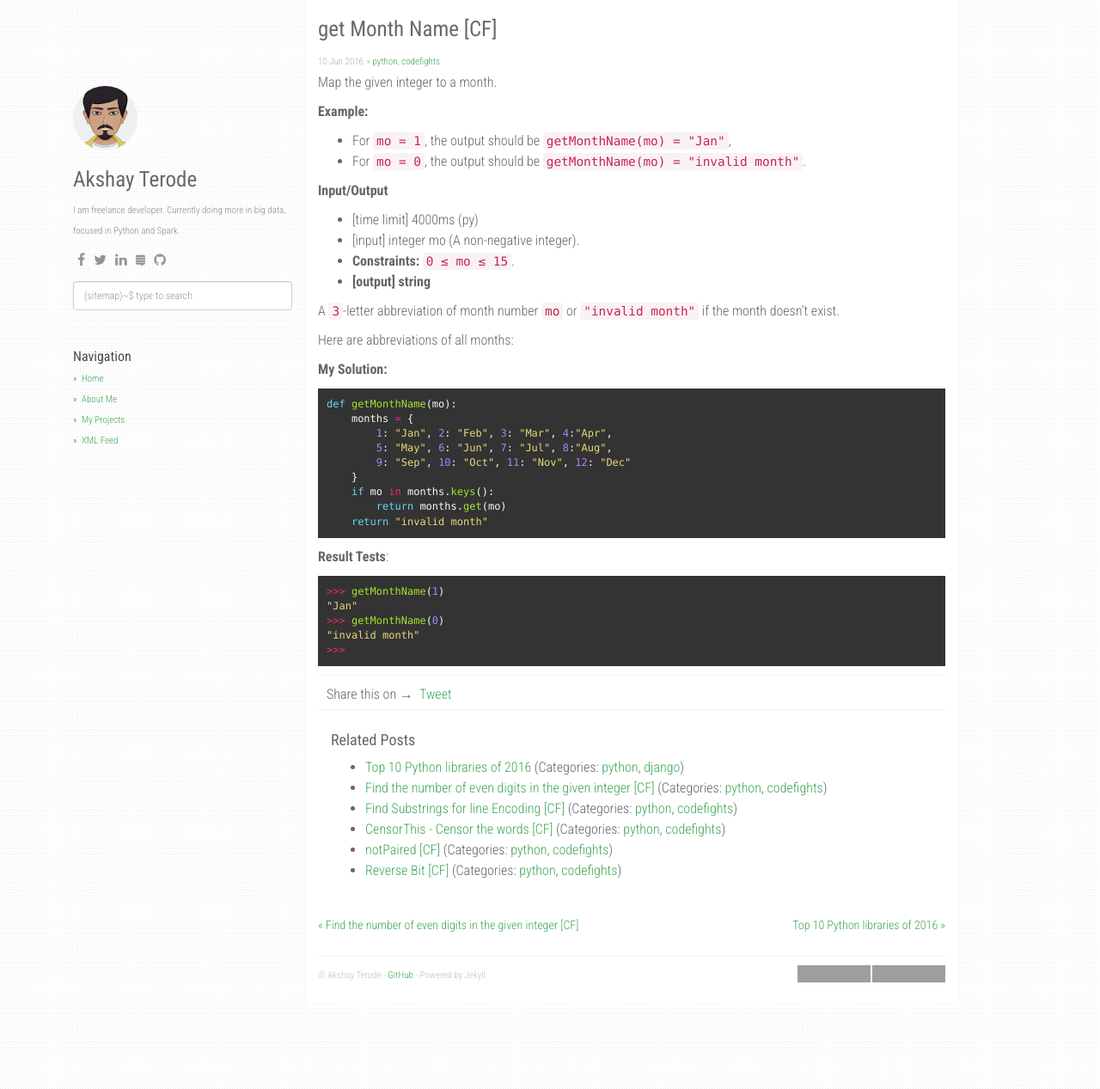
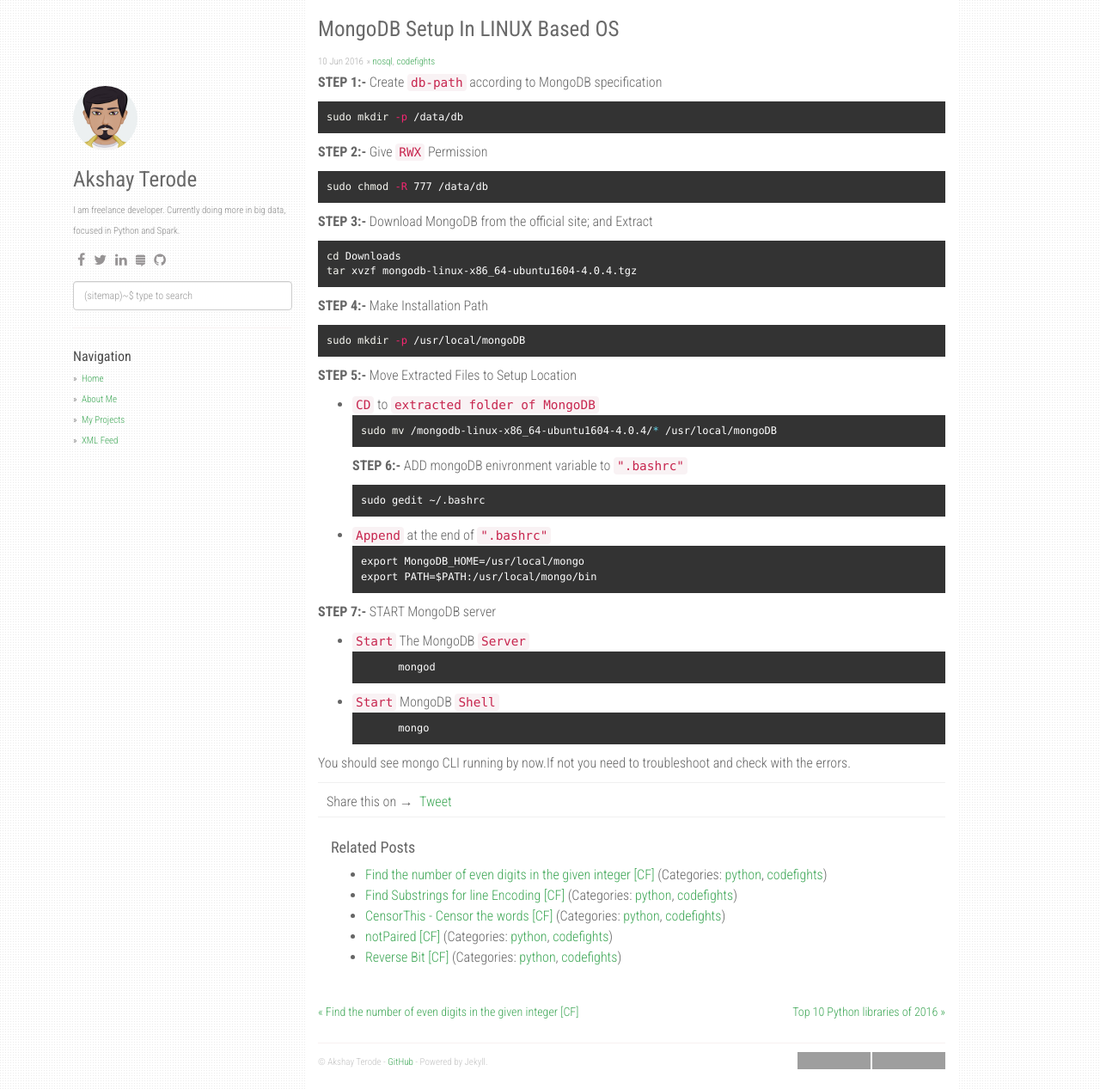
Before and after one commit to terodea/terodea.github.io, a Jekyll site: the page built from _posts/2016-06-11-get-month-name-cf.md, in a window 1280 px wide and 1267 px high. Shown: the whole window at 86% size. Built offline with Jekyll 4.4.1, drawn with Linux system fonts in a browser that asks for light colours; nearby versions of some CDN libraries; comment, search, counter and statistics services are not loaded; grey boxes are pictures that could not be loaded.

Commit message:
MongoDB Setup Instruction Added

````diff
--- a/_posts/2016-06-11-get-month-name-cf.md
+++ b/_posts/2016-06-11-get-month-name-cf.md
@@ -1,48 +1,66 @@
 ---
 layout: post
-title:  "get Month Name [CF]"
+title:  "MongoDB Setup In LINUX Based OS"
 date:   2016-06-11 03:43:45 +0700
-categories: [python, codefights]
+categories: [nosql, codefights]
 ---
 
-Map the given integer to a month.
+**STEP 1:-**
+Create `db-path` according to MongoDB specification
 
-**Example:**
-
-* For `mo = 1`, the output should be `getMonthName(mo) = "Jan"`,
-* For `mo = 0`, the output should be `getMonthName(mo) = "invalid month"`.
-
-**Input/Output**
-
-* [time limit] 4000ms (py)
-* [input] integer mo (A non-negative integer).
-* **Constraints:** `0 ≤ mo ≤ 15`.
-* **[output] string**
-
-A `3`-letter abbreviation of month number `mo` or `"invalid month"` if the month doesn't exist.
-
-Here are abbreviations of all months:
-
-**My Solution:**
-
-```python
-def getMonthName(mo):
-    months = {
-        1: "Jan", 2: "Feb", 3: "Mar", 4:"Apr",
-        5: "May", 6: "Jun", 7: "Jul", 8:"Aug",
-        9: "Sep", 10: "Oct", 11: "Nov", 12: "Dec"
-    }
-    if mo in months.keys():
-        return months.get(mo)
-    return "invalid month"
+```shell
+sudo mkdir -p /data/db
 ```
 
-**Result Tests**:
+**STEP 2:-**
+Give `RWX` Permission
 
-```python
->>> getMonthName(1)
-"Jan"
->>> getMonthName(0)
-"invalid month"
->>>
+```shell
+sudo chmod -R 777 /data/db
 ```
+
+**STEP 3:-**
+Download MongoDB from the official site; and Extract
+
+```shell
+cd Downloads
+tar xvzf mongodb-linux-x86_64-ubuntu1604-4.0.4.tgz
+```
+
+**STEP 4:-**
+Make Installation Path
+
+```shell
+sudo mkdir -p /usr/local/mongoDB
+```
+
+**STEP 5:-**
+Move Extracted Files to Setup Location
+- `CD` to `extracted folder of MongoDB`
+```shell
+sudo mv /mongodb-linux-x86_64-ubuntu1604-4.0.4/* /usr/local/mongoDB
+```
+**STEP 6:-**
+ADD mongoDB enivronment variable to `".bashrc"`
+```
+sudo gedit ~/.bashrc
+```
+- `Append` at the end of `".bashrc"`
+```
+export MongoDB_HOME=/usr/local/mongo
+export PATH=$PATH:/usr/local/mongo/bin
+```
+
+
+**STEP 7:-**
+START MongoDB server
+* `Start` The MongoDB `Server`
+    ```
+        mongod
+    ```
+* `Start` MongoDB `Shell`
+    ```
+        mongo
+    ```
+
+You should see mongo CLI running by now.If not you need to troubleshoot and check with the errors.
````
Also changed, not shown: category/nosql.md (added, +6 -0 lines).
